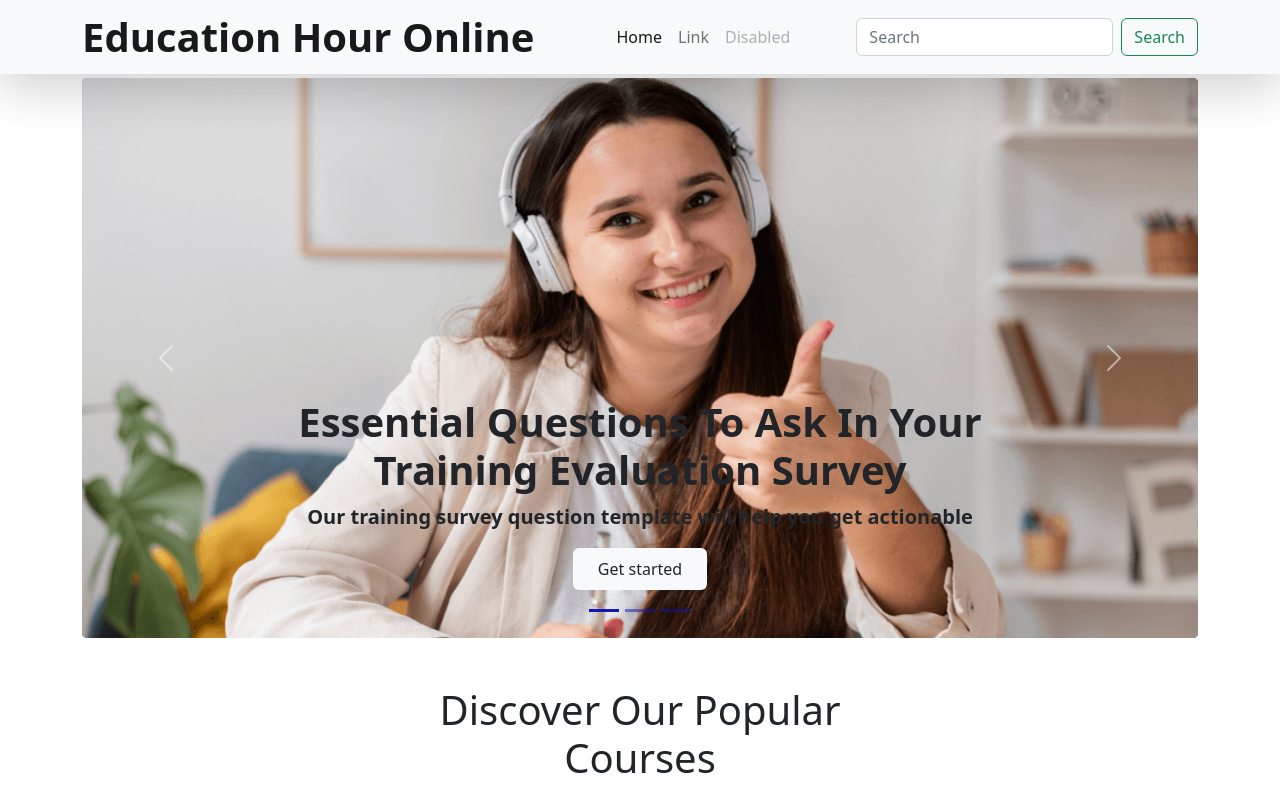
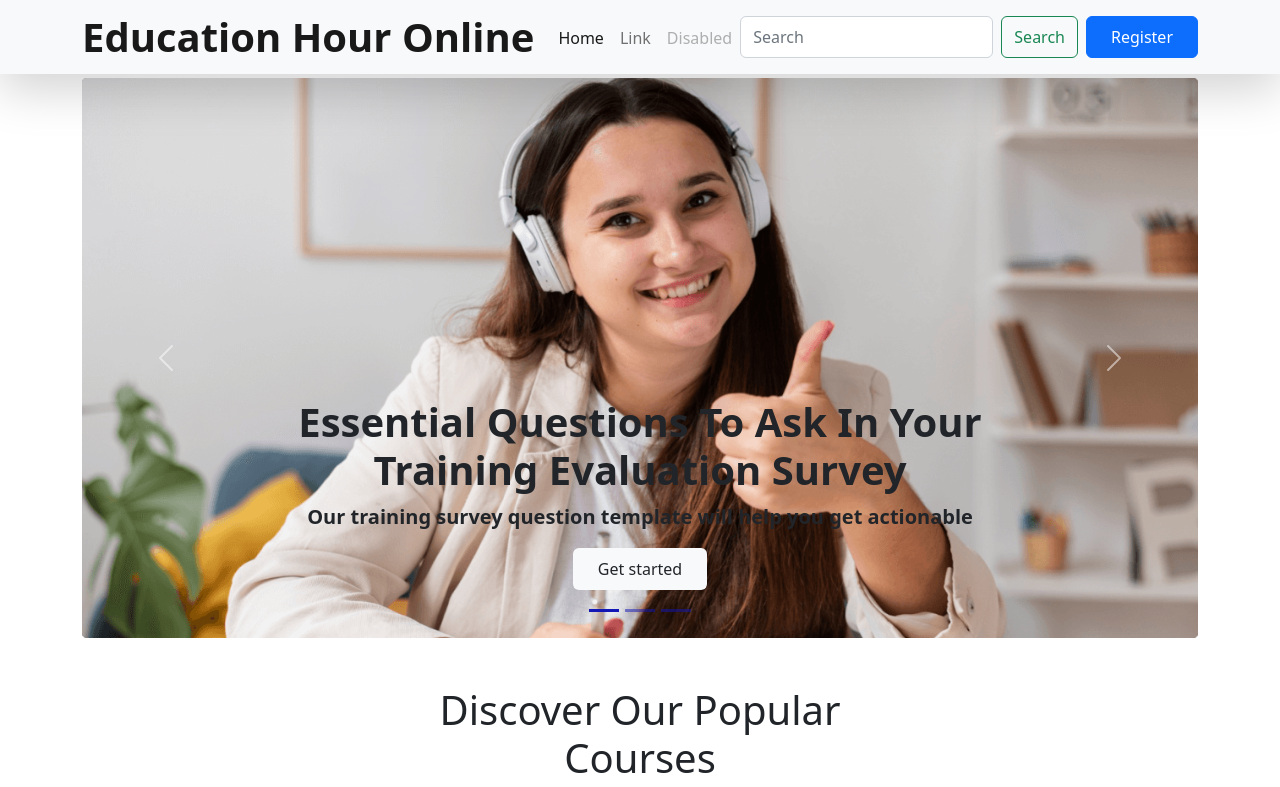
Before and after one commit to md-sajim/Our-education, a plain HTML site: page index.html in a window 1280 px wide. Shown: the top 787 px of the page. Drawn offline with nearby package versions, Linux system fonts and the light colour scheme.

Commit message:
some inprovment

```diff
--- a/index.html
+++ b/index.html
@@ -43,7 +43,9 @@
                     </ul>
                     <form class="d-flex" role="search">
                         <input class="form-control me-2" type="search" placeholder="Search" aria-label="Search">
-                        <button class="btn btn-outline-success" type="submit">Search</button>
+                        <button class="btn btn-outline-success me-2" type="submit">Search</button>
+                        <button class="btn btn-primary py-2 px-4" type="button" data-bs-toggle="modal"
+                            data-bs-target="#exampleModal">Register</button>
                     </form>
                 </div>
             </div>
```
